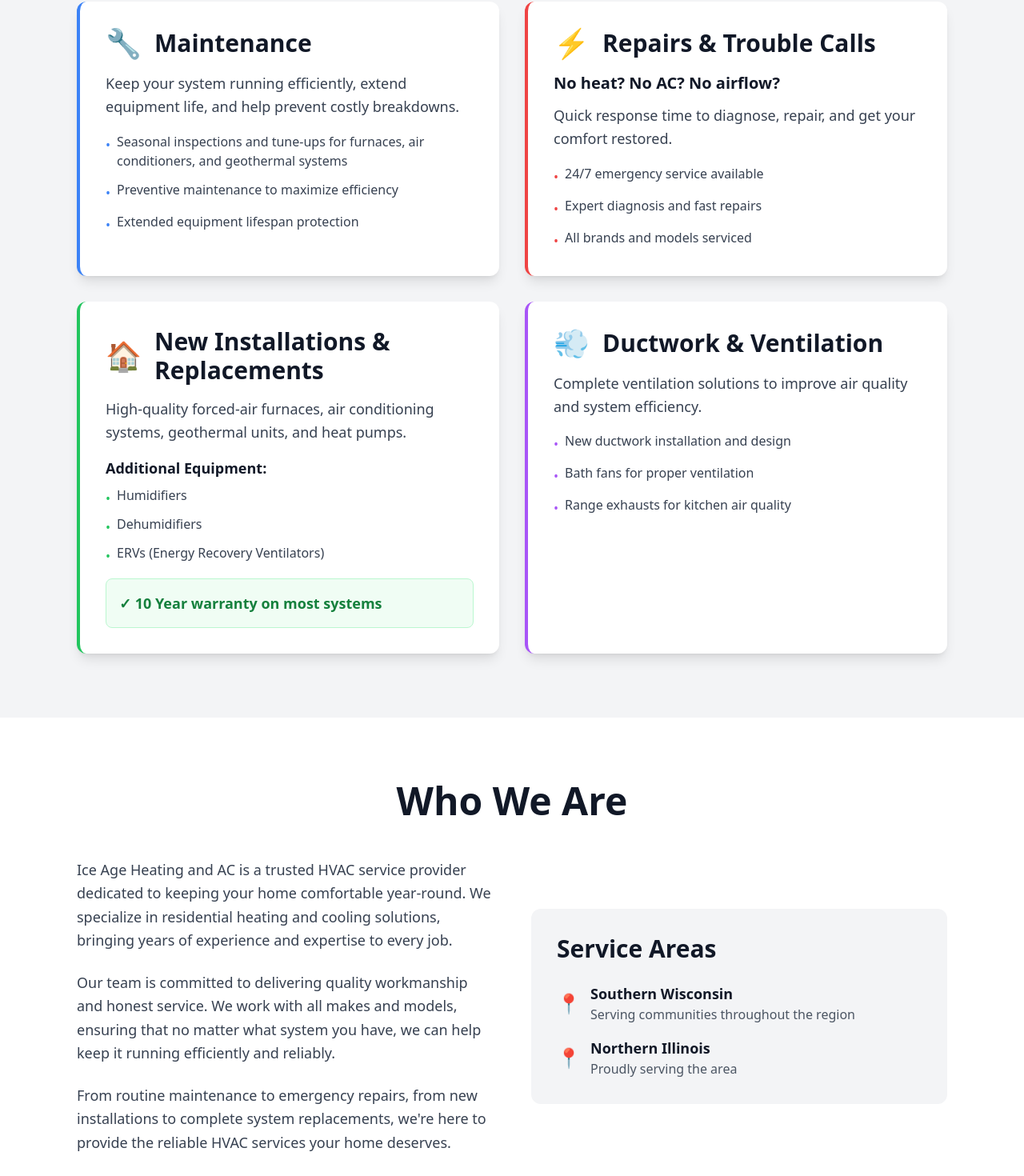
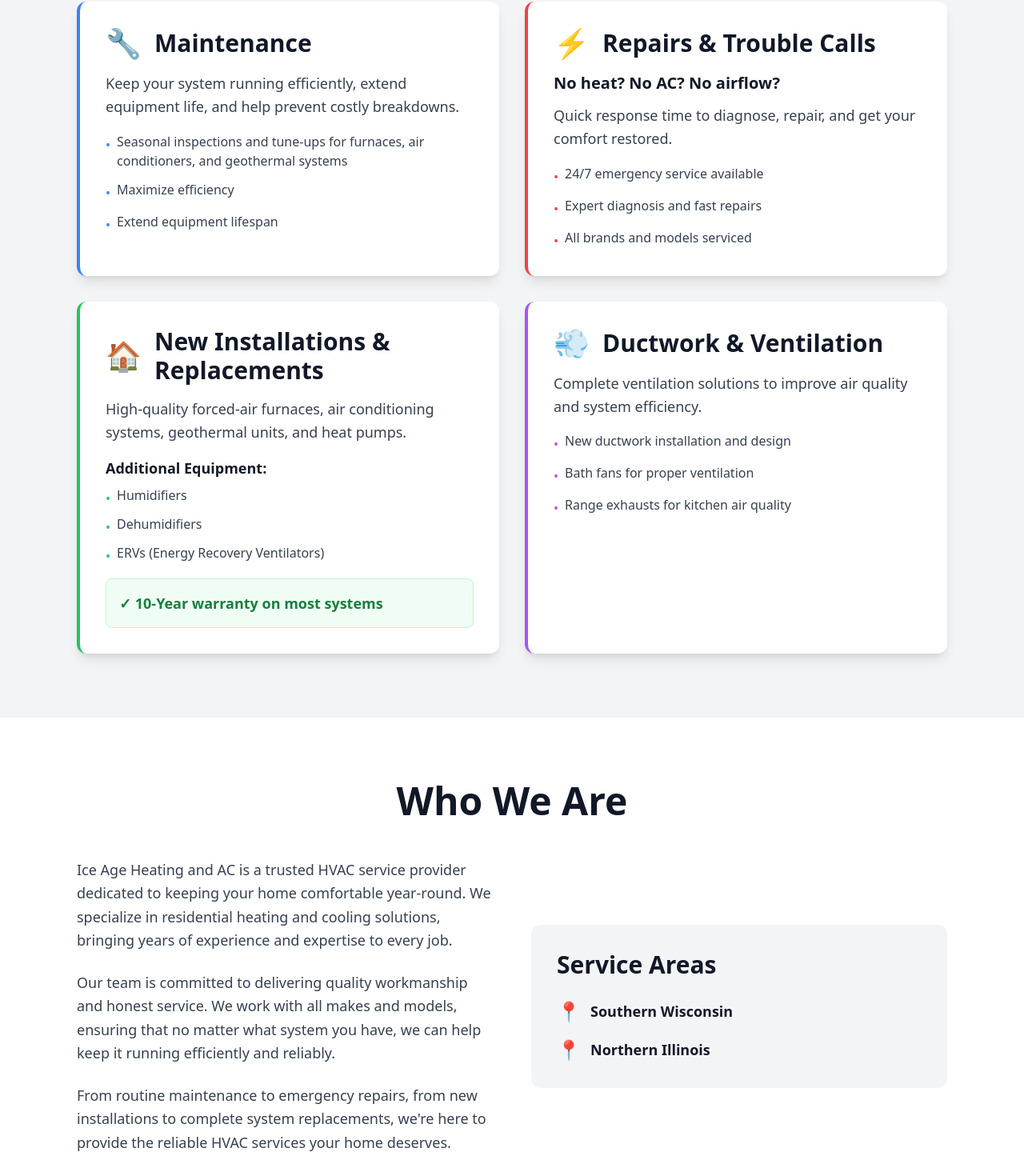
Before and after one commit to skv-enterprises-inc/ice-age-nuxt, a Nuxt app: page / in a window 1280 px wide. Shown: the part 886-2356 px from the top of the page at 80% size. Built offline with nearby package versions, Linux system fonts and the light colour scheme.

Commit message:
Minor Adjustments

```diff
--- a/app/pages/index.vue
+++ b/app/pages/index.vue
@@ -67,11 +67,11 @@
                 </li>
                 <li class="flex items-start gap-2">
                   <span class="text-blue-500 mt-1">•</span>
-                  <span>Preventive maintenance to maximize efficiency</span>
+                  <span>Maximize efficiency</span>
                 </li>
                 <li class="flex items-start gap-2">
                   <span class="text-blue-500 mt-1">•</span>
-                  <span>Extended equipment lifespan protection</span>
+                  <span>Extend equipment lifespan</span>
                 </li>
               </ul>
             </article>
@@ -132,7 +132,7 @@
               </div>
               <div class="bg-green-50 dark:bg-green-900/20 rounded-lg p-4 border border-green-200 dark:border-green-800">
                 <p class="text-lg font-bold text-green-700 dark:text-green-400">
-                  ✓ 10 Year warranty on most systems
+                  ✓ 10-Year warranty on most systems
                 </p>
               </div>
             </article>
@@ -194,14 +194,12 @@
                   <span class="text-2xl">📍</span>
                   <div>
                     <p class="text-lg font-semibold text-gray-900 dark:text-white">Southern Wisconsin</p>
-                    <p class="text-gray-600 dark:text-gray-400">Serving communities throughout the region</p>
                   </div>
                 </div>
                 <div class="flex items-center gap-3">
                   <span class="text-2xl">📍</span>
                   <div>
                     <p class="text-lg font-semibold text-gray-900 dark:text-white">Northern Illinois</p>
-                    <p class="text-gray-600 dark:text-gray-400">Proudly serving the area</p>
                   </div>
                 </div>
               </div>
@@ -568,7 +566,7 @@
         },
         offers: {
           '@type': 'Offer',
-          description: '10 Year warranty on most systems'
+          description: '10-Year warranty on most systems'
         }
       })
     },
--- a/nuxt.config.ts
+++ b/nuxt.config.ts
@@ -29,7 +29,7 @@
   // GitHub Pages Configuration
   // For project pages, use '/repo-name/', for user/org pages use '/'
   app: {
-    baseURL: process.env.NUXT_APP_BASE_URL || '/ice-age-nuxt/',
+    baseURL: '/ice-age-nuxt/',
     buildAssetsDir: '/_nuxt/',
     head: {
       charset: 'utf-8',
```
Also changed, not shown: public/IceAgeLogo.svg, public/IceAgeLogoColor.svg (added), tailwind.config.ts (line endings or trailing spaces).
